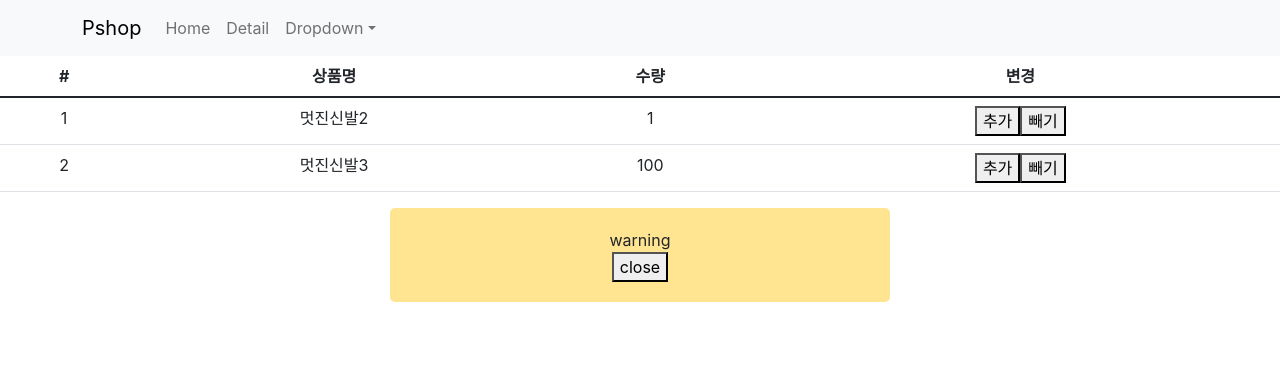
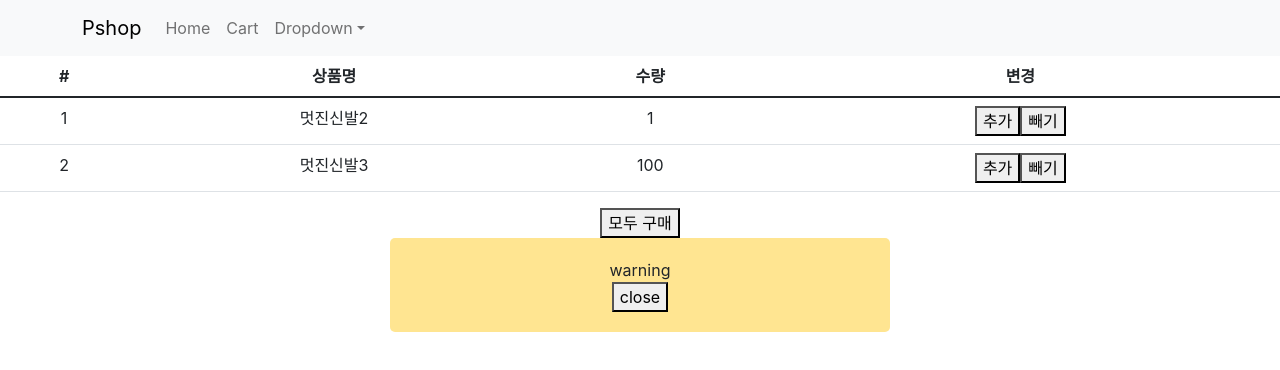
Before and after one commit to kyk1211/shoppingmall, a React (Create React App) app: page /shoppingmall/cart in a window 1280 px wide. Shown: the top 370 px of the page. Built offline with nearby package versions, Linux system fonts and the light colour scheme.

Commit message:
make buybutton in cart

```diff
--- a/src/components/App.js
+++ b/src/components/App.js
@@ -52,11 +52,11 @@ function App() {
         </Route>
 
         <Route path="/detail/:id">
-          <Detail goods={shoes} setShoes={setShoes}/>
+          <Detail goods={shoes} />
         </Route>
 
         <Route path="/cart">
-          <Cart />
+          <Cart shoes={shoes} setShoes={setShoes} />
         </Route>
       </Switch>
     </div>
--- a/src/components/Navigation.js
+++ b/src/components/Navigation.js
@@ -12,7 +12,7 @@ export default function Navigation() {
         <Navbar.Collapse id="basic-navbar-nav">
           <Nav className="me-auto">
             <Nav.Link as={Link} to="/">Home</Nav.Link>
-            <Nav.Link as={Link} to="/detail/0">Detail</Nav.Link>
+            <Nav.Link as={Link} to='/cart'>Cart</Nav.Link>
             <NavDropdown title="Dropdown" id="basic-nav-dropdown">
               <NavDropdown.Item href="#action/3.1">Action</NavDropdown.Item>
               <NavDropdown.Item href="#action/3.2">Another action</NavDropdown.Item>
--- a/src/reducers/goodsReducer.js
+++ b/src/reducers/goodsReducer.js
@@ -1,7 +1,7 @@
 /* eslint-disable */
 const initialState = [
-  { id : 1, name : "멋진신발2", quan : 1},
-  { id : 2, name : "멋진신발3", quan : 100}
+  { orderNum: 1, id : 100, name : "멋진신발2", quan : 1},
+  { orderNum: 2, id : 200, name : "멋진신발3", quan : 100}
 ];
 
 const goodsReducer = (state = initialState, action) => {
@@ -16,10 +16,15 @@ const goodsReducer = (state = initialState, action) => {
       return copy
     case 'DECREMENT':
       const copy2 = [...state]
-      copy2.map(item => {
+      copy2.map((item,i) => {
         if (item.id === action.payload) {
-          if (item.quan) {
-            item.quan--;
+          switch (item.quan) {
+            case 1:
+              copy2.splice(i,1)
+              copy2.forEach((item,i) => item.orderNum = i+1)
+              break;
+            default:
+              item.quan--;
           }
         }
       })
@@ -29,13 +34,17 @@ const goodsReducer = (state = initialState, action) => {
       if (copy3.find(item => item.id == action.payload.id)) {
         copy3.map(item => {
           if (item.id == action.payload.id) {
-            item.quan = action.payload.quan
+            item.quan += action.payload.quan
           }
         })
       } else {
-        copy3.push(action.payload)
+        const data = action.payload
+        data.orderNum = copy3.length ? copy3[copy3.length-1].orderNum + 1 : 0
+        copy3.push(data)
       }
       return copy3
+    case 'BUY':
+      return [];
     default:
       return state
   }
--- a/src/route/Cart.js
+++ b/src/route/Cart.js
@@ -2,11 +2,26 @@ import React from 'react';
 import { Table } from 'react-bootstrap';
 import { useDispatch, useSelector } from 'react-redux';
 
-function Cart() {
+function Cart({ shoes, setShoes }) {
 
   const par = useSelector(state => state)
   const { goodsReducer, alertReducer } = par
   const dispatch = useDispatch()
+
+
+  const handleClick = () => {
+    const copy = [...shoes]
+    goodsReducer.map(item => {
+      copy.map(element => {
+        if (element.id === item.id) {
+          element.quan = element.quan - item.quan
+        }
+      })
+    })
+    setShoes(copy);
+    dispatch({type: 'BUY'})
+    alert('구매가 완료되었습니다.')
+  }
 
   return (
     <div>
@@ -22,7 +37,7 @@ function Cart() {
         <tbody>
           {goodsReducer.map((item, idx) => (
             <tr key={idx}>
-              <td>{item.id}</td>
+              <td>{item.orderNum}</td>
               <td>{item.name}</td>
               <td>{item.quan}</td>
               <td>
@@ -33,6 +48,7 @@ function Cart() {
           )}
         </tbody>
       </Table>
+      <button onClick={handleClick}>모두 구매</button>
 
       {alertReducer
         ? (<div className="my-alert2">
--- a/src/route/Detail.js
+++ b/src/route/Detail.js
@@ -6,7 +6,7 @@ import './Detail.scss';
 import { Nav } from 'react-bootstrap';
 import Stock from '../components/Stock';
 import { CSSTransition } from 'react-transition-group';
-import { useDispatch, useSelector } from 'react-redux';
+import { useDispatch } from 'react-redux';
 
 
 const Box = styled.div`
@@ -18,11 +18,10 @@ const Title = styled.h4`
   color: ${ props => props.color };
 `;
 
-function Detail({ goods, setShoes }) {
+function Detail({ goods }) {
   const [inputValue, setInputValue] = useState('');
   const [tab, setTab] = useState(0);
   const [tabAni, setTabAni] = useState(false);
-  const state = useSelector(state => state.goodsReducer);
   const dispatch = useDispatch();
 
   const { id } = useParams();
@@ -31,24 +30,12 @@ function Detail({ goods, setShoes }) {
   const findGoods = goods.find(item => item.id == id)
 
   function handleClick() {
-    let copyData = []
-    goods.forEach(item => {
-      if (findGoods.id === item.id) {
-        if (!item.quan) {
-          alert('sold out');
-          copyData.push(item)
-        } else {
-          item.quan = item.quan - 1
-          copyData.push(item)
-          console.log(item)
-          dispatch({type: 'ADD', payload: { id: item.id, name: item.title, quan : 1 }})
-          history.push('/cart');
-        }
-      } else {
-        copyData.push(item)
-      }
-    })
-    setShoes(copyData);
+    if (!findGoods.quan) {
+      alert('sold out');
+    } else {
+      dispatch({type: 'ADD', payload: { id: findGoods.id, name: findGoods.title, quan : 1 }})
+      alert('장바구니에 추가되었습니다.')
+    }
   }
 
   return (
```
Also changed, not shown: 1 other file (tests, documents, lock files or other folders).
